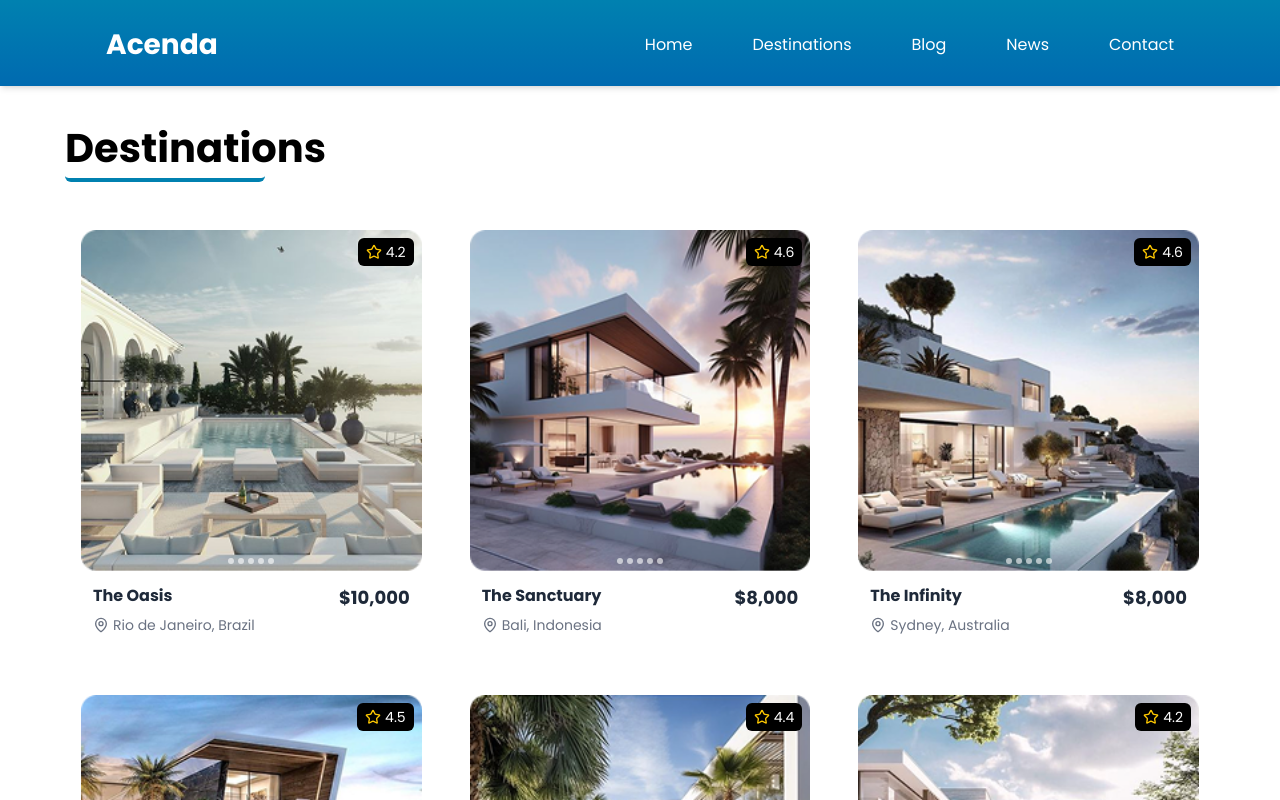
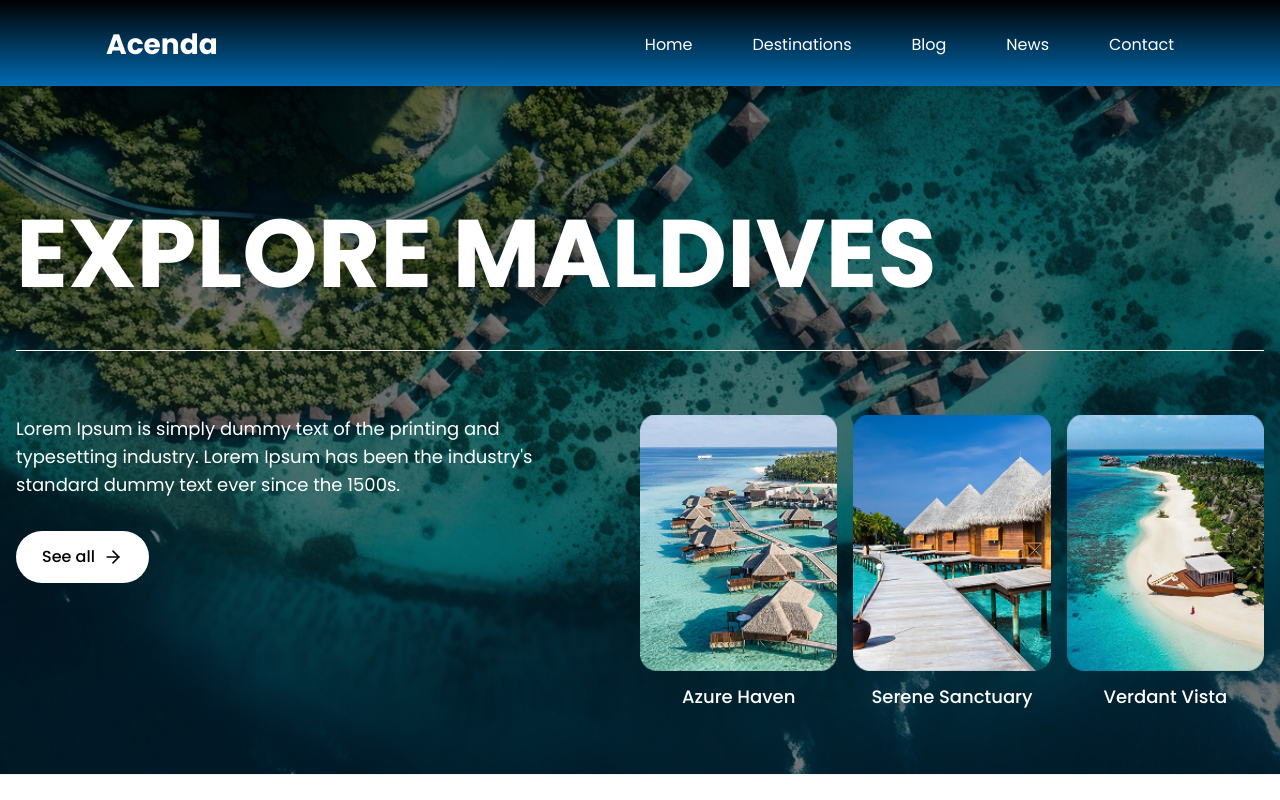
Before and after one commit to Iam-samyog/Acenda, a React (Vite) app: page /destinations in a window 1280 px wide. Shown: the top 800 px of the page. Built offline with nearby package versions, Linux system fonts and the light colour scheme.

Commit message:
Added Maldives to the Destination page for overall amazing outlook

```diff
--- a/src/Destinations/Destinations.jsx
+++ b/src/Destinations/Destinations.jsx
@@ -3,15 +3,18 @@ import Nav from "./Nav";
 import SubscriptionComponent from "../components/SubscriptionComponent";
 import Footer from "../Footer";
 import ListDestinations from "./ListDestinations";
+import MaldivesExploration from "../components/MaldivesExploration";
 
 
 const Destinations = () => {
   return (
     <>
-  <div className="sticky top-0 z-50 bg-gradient-to-b from-[#0081B0] to-[#00d6ff] to-[#006ab0] pb-5 shadow-md">
+  <div className="sticky top-0 z-50 bg-gradient-to-b bg-black to-[#006ab0] pb-5 shadow-md">
   <Nav />
 </div>
-
+<div>
+    <MaldivesExploration/>
+    </div>
 <div className="container mx-auto px-4 sm:px-6 lg:px-8 max-w-[1350px]">
 
 
```
